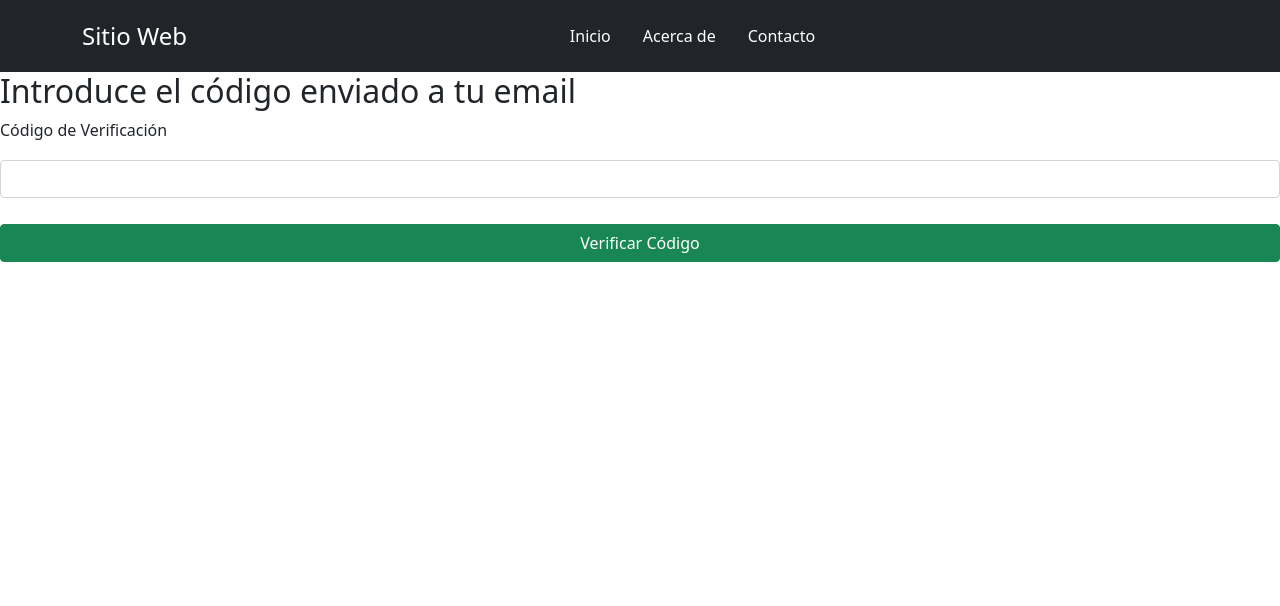
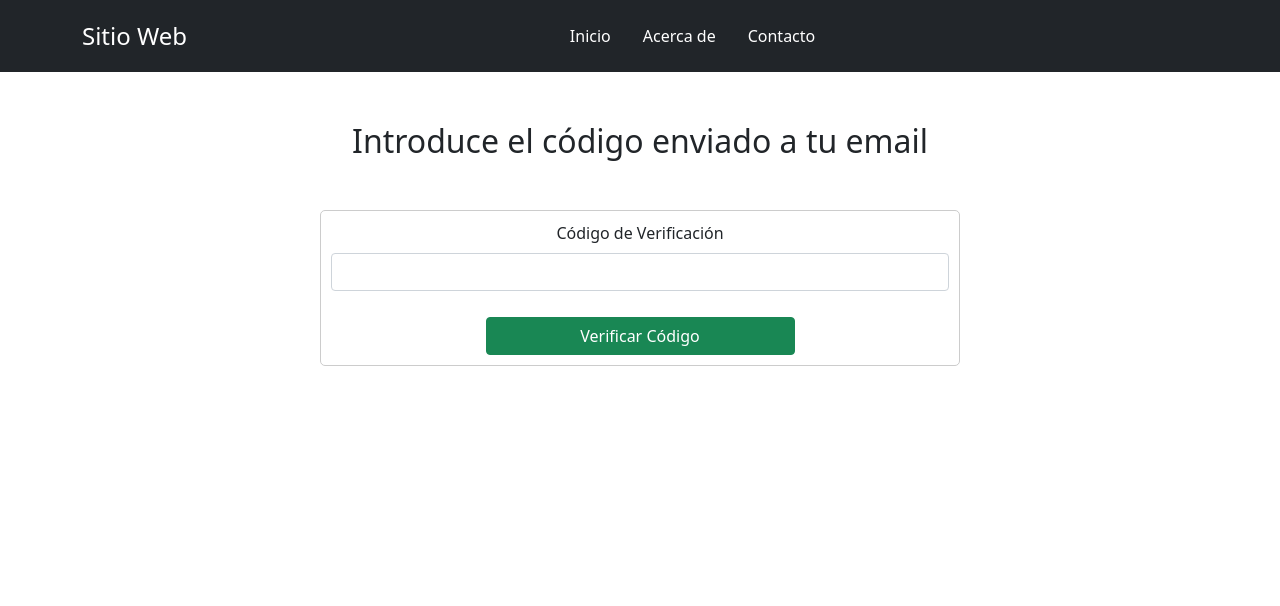
Before and after one commit to turkoModad/loguin-fastapi, a FastAPI app: page /recuperar in a window 1280 px wide. Shown: the top 606 px of the page. Run offline with FastAPI, Linux system fonts and the light colour scheme.

Commit message:
Resueltos conflictos después de aplicar stash

```diff
--- a/main.py
+++ b/main.py
@@ -141,13 +141,14 @@ async def forgot(request: Request):
 async def forgot(email: str = Form(...), db: Session = Depends(get_db)):
     user = db.query(models.User).filter(models.User.email == email).first()
     if user:
-        if user.codigo is None and user.codigo_expiracion is not None:
-            if user.codigo_expiracion < datetime.now(timezone.utc):
-                user.codigo_expiracion = None
-                db.commit()
-                db.refresh(user)
-
-        if user.codigo is None:
+        if user.codigo_expiracion is not None and user.codigo is None:
+            if user.codigo_expiracion.astimezone(timezone.utc) < datetime.now(timezone.utc):
+                codigo = generar_codigo(user, db)
+                send_recovery_email(email, codigo)
+                return RedirectResponse(url=f"/recuperar?email={email}", status_code=303)
+            else:
+                return RedirectResponse(url="/", status_code=303)
+        else:
             codigo = generar_codigo(user, db)
             send_recovery_email(email, codigo)
 
--- a/templates/recuperar.html
+++ b/templates/recuperar.html
@@ -1,15 +1,14 @@
 {% extends "components/layout.html" %}
 
-{% block title %}Verificar Código{% endblock %}
+{% block title %}Verificacion de Código{% endblock %}
 
 {% block content %}
 <style>
-    .contenedor {
-        width: 90%;
-        max-width: 400px;
-        margin: 50px auto;
+    h2 {
         text-align: center;
+        margin-top: 50px;;
     }
+
     .alert {
         color: #d9534f;
         background-color: #f2dede;
@@ -17,26 +16,31 @@
         margin-bottom: 15px;
         border-radius: 5px;
     }
-    input {
-        width: 100%;
+
+    button {
+        width: 50%;
         padding: 10px;
-        margin-top: 10px;
-        margin-bottom: 15px; /* Espaciado para separar el campo del botón */
-        border: 1px solid #ccc;
-        border-radius: 5px;
-    }
-    button {
-        width: 100%;
-        padding: 10px;
-        background-color: #28a745; /* Botón verde para "Verificar Código" */
+        background-color: #28a745;
         color: white;
         border: none;
         border-radius: 5px;
         cursor: pointer;
-        margin-top: 10px; /* Separación entre el input y el botón */
+        margin-top: 10px;
     }
+
     button:hover {
-        background-color: #218838; /* Efecto hover más oscuro */
+        background-color: #218838;
+    }
+
+    form {
+        width: 50%;
+        margin: 50px auto;
+        text-align: center;
+        padding: 10px;
+        margin-top: 50px;
+        margin-bottom: 15px;
+        border: 1px solid #ccc;
+        border-radius: 5px;
     }
 </style>
 
```
Also changed, not shown: templates/cambio.html (+16 -6 lines).
